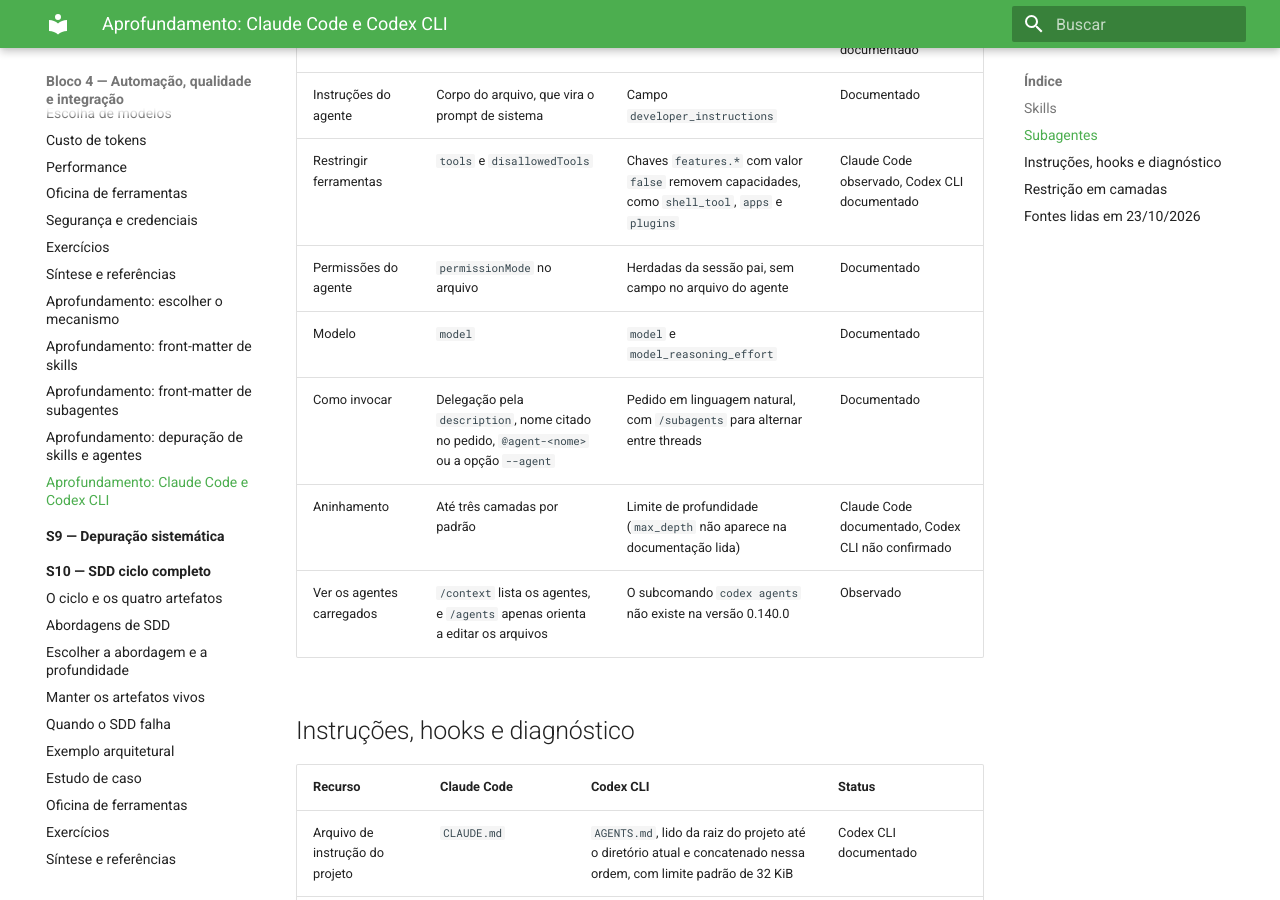
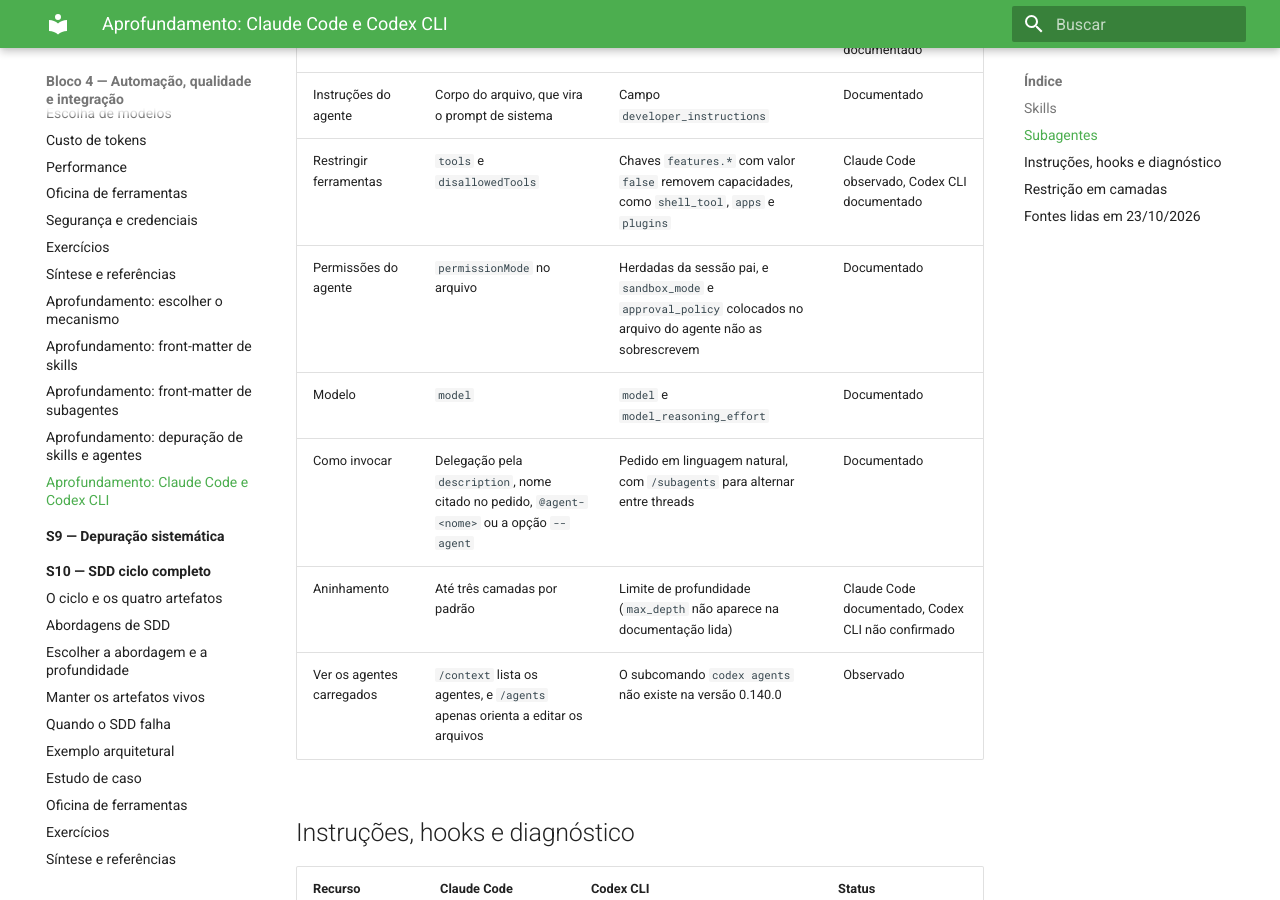
Before and after one commit to arkhibr/workshops-ia-agentica, an MkDocs documentation site: the page built from docs/sessao-08-skills-e-agentes/claude-code-e-codex.md, in a window 1280 px wide and 900 px high, scrolled down 1821 px. Built offline with MkDocs 1.6.1 and Material for MkDocs 9.7.7, drawn with Linux system fonts in a browser that asks for light colours.

Commit message:
docs: ajusta afirmações da Sessão 8 ao texto original das fontes
Co-Authored-By: Claude Sonnet 5.5 <noreply@anthropic.com>

```diff
--- a/docs/sessao-08-skills-e-agentes/claude-code-e-codex.md
+++ b/docs/sessao-08-skills-e-agentes/claude-code-e-codex.md
@@ -28,7 +28,7 @@ Skills e subagentes existem nas duas ferramentas, com nomes, arquivos e campos d
 | Campos obrigatórios | `name` e `description` | `name`, `description` e `developer_instructions` | Claude Code observado, Codex CLI documentado |
 | Instruções do agente | Corpo do arquivo, que vira o prompt de sistema | Campo `developer_instructions` | Documentado |
 | Restringir ferramentas | `tools` e `disallowedTools` | Chaves `features.*` com valor `false` removem capacidades, como `shell_tool`, `apps` e `plugins` | Claude Code observado, Codex CLI documentado |
-| Permissões do agente | `permissionMode` no arquivo | Herdadas da sessão pai, sem campo no arquivo do agente | Documentado |
+| Permissões do agente | `permissionMode` no arquivo | Herdadas da sessão pai, e `sandbox_mode` e `approval_policy` colocados no arquivo do agente não as sobrescrevem | Documentado |
 | Modelo | `model` | `model` e `model_reasoning_effort` | Documentado |
 | Como invocar | Delegação pela `description`, nome citado no pedido, `@agent-<nome>` ou a opção `--agent` | Pedido em linguagem natural, com `/subagents` para alternar entre threads | Documentado |
 | Aninhamento | Até três camadas por padrão | Limite de profundidade (`max_depth` não aparece na documentação lida) | Claude Code documentado, Codex CLI não confirmado |
@@ -48,7 +48,7 @@ Skills e subagentes existem nas duas ferramentas, com nomes, arquivos e campos d
 
 A diferença de maior efeito prático entre as duas ferramentas está em onde a restrição de ferramentas acontece. No Claude Code, os campos `tools` e `disallowedTools` do arquivo do agente removem ferramentas do conjunto, e a restrição foi observada: o subagente com `tools: Read, Grep, Glob` não editou o arquivo. No Codex CLI, o sandbox e a aprovação são definidos na sessão que inicia o agente e herdados pelos subagentes, e a documentação adverte que instruções para evitar edições não criam um sandbox somente leitura.
 
-![Duas colunas comparam as camadas de restrição. No Claude Code, tools e disallowedTools do subagente e disallowed-tools da skill removem ferramentas, allowed-tools e permissionMode liberam ou definem a aprovação sem restringir, o corpo do arquivo orienta e os hooks bloqueiam por programa. No Codex CLI, sandbox_mode e approval_policy da sessão são herdados, as chaves features removem capacidades, developer_instructions e AGENTS.md apenas orientam, e não há campo documentado para liberar ferramenta por skill nem para definir permissão por agente.](assets/restricao-em-camadas.png)
+![Duas colunas comparam as camadas de restrição. No Claude Code, tools e disallowedTools do subagente e disallowed-tools da skill removem ferramentas, allowed-tools e permissionMode liberam ou definem a aprovação sem restringir, o corpo do arquivo orienta e os hooks bloqueiam por programa. No Codex CLI, sandbox_mode e approval_policy da sessão são herdados, as chaves features removem capacidades, developer_instructions e AGENTS.md apenas orientam, e não há equivalente documentado para liberar ferramenta por skill, enquanto valores de permissão colocados no arquivo do agente não sobrescrevem a sessão pai.](assets/restricao-em-camadas.png)
 
 Para o Codex CLI, o equivalente de um subagente somente leitura é iniciar a sessão com o sandbox `read-only`, e esse valor consta da documentação de aprovações e segurança sem execução observada. Um exemplo de agente escrito para o Claude Code com `tools: Read, Grep, Glob` precisa, portanto, de uma ressalva ao ser reaproveitado no Codex, porque o arquivo equivalente não restringe nada sozinho.
 
```
Also changed, not shown: docs/sessao-08-skills-e-agentes/front-matter-de-subagentes.md (+3 -3 lines), docs/sessao-08-skills-e-agentes/assets/restricao-em-camadas.png, docs/sessao-08-skills-e-agentes/assets/restricao-em-camadas.svg.
